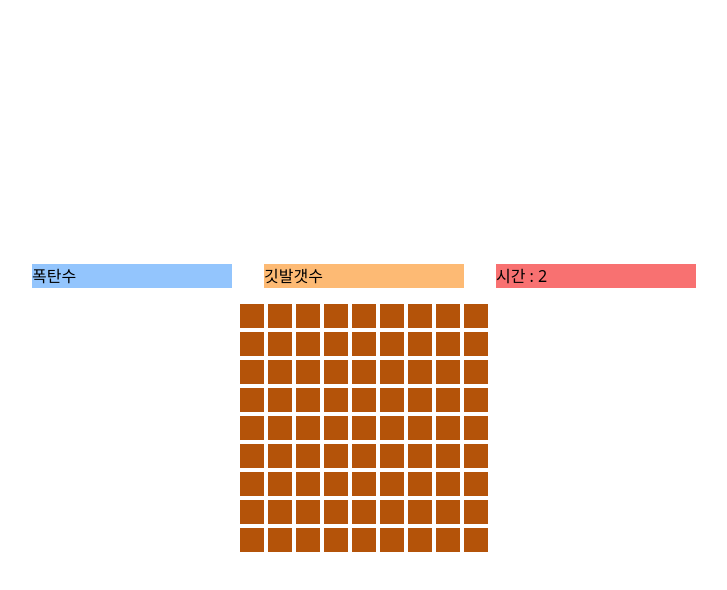
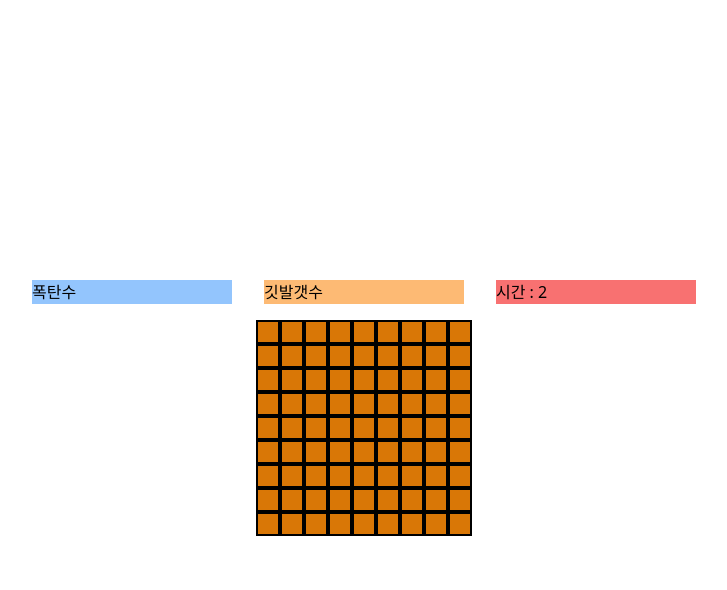
Before and after one commit to OjiWorks/oji-minesweeper-web, a React (Vite) app: page / in a window 1280 px wide. Both pictures are taken after a click on the button "게임시작". Shown: the top 590 px of the page, without its empty margins (276-1003 px from the left). Built offline with nearby package versions, Linux system fonts and the light colour scheme.

Commit message:
Feat: 우클릭 했을 때 버튼의 상태변경

```diff
--- a/src/components/GameField/index.jsx
+++ b/src/components/GameField/index.jsx
@@ -1,23 +1,30 @@
-import { useSelector } from "react-redux";
+import { useSelector, useDispatch } from "react-redux";
+
+import { setButtonState } from "../../services/bomb";
 
 export default function GameField() {
   const field = useSelector(state => state.bomb.field);
   const { row, column } = useSelector(state => state.bomb.gameSetting);
-  console.log([row, column]);
+  const dispatch = useDispatch();
+
+  function changeButtonContents(e, row, column, index) {
+    e.preventDefault();
+    dispatch(setButtonState({ row, column, index }));
+  }
 
   return (
-    <main className="grid grid-cols-9 grid-rows-9 gap-1">
+    <main className="grid grid-cols-9 grid-rows-9">
       {field.coverField.map((columnArray, column) => {
         return columnArray.map((element, row) => {
           switch (element) {
             case "covered":
-              return <button className="w-6 h-6 bg-amber-700"></button>;
+              return <button onContextMenu={(e) => changeButtonContents(e, row, column, 1)} className="duration-150 ease-in-out transform active:bg-amber-700 active:scale-95 w-6 h-6 bg-amber-600 border-2 border-black border-solid"></button>;
 
             case "flag":
-              return <button>flag</button>;
+              return <button onContextMenu={(e) => changeButtonContents(e, row, column, 2)} className="duration-150 ease-in-out transform active:bg-amber-700 active:scale-95 w-6 h-6 bg-amber-600 border-2 border-black border-solid">🚩</button>;
 
             case "question":
-              return <button>question</button>;
+              return <button onContextMenu={(e) => changeButtonContents(e, row, column, 0)} className="duration-150 ease-in-out transform active:bg-amber-700 active:scale-95 w-6 h-6 bg-amber-600 border-2 border-black border-solid">？</button>;
 
             case "open":
               return <div>{field.underField[column][row]}</div>
--- a/src/services/bomb.js
+++ b/src/services/bomb.js
@@ -13,10 +13,16 @@ export const bombSlice = createSlice({
     },
     setField: (state, action) => {
       state.field = action.payload;
+    },
+    setButtonState: (state, action) => {
+      const buttonState = ["covered", "flag", "question"];
+      const { row, column, index } = action.payload;
+
+      state.field.coverField[column][row] = buttonState[index];
     }
   },
 });
 
-export const { setGameInfo, toggleView, setField } = bombSlice.actions;
+export const { setGameInfo, toggleView, setField, setButtonState } = bombSlice.actions;
 
 export default bombSlice.reducer;
```
